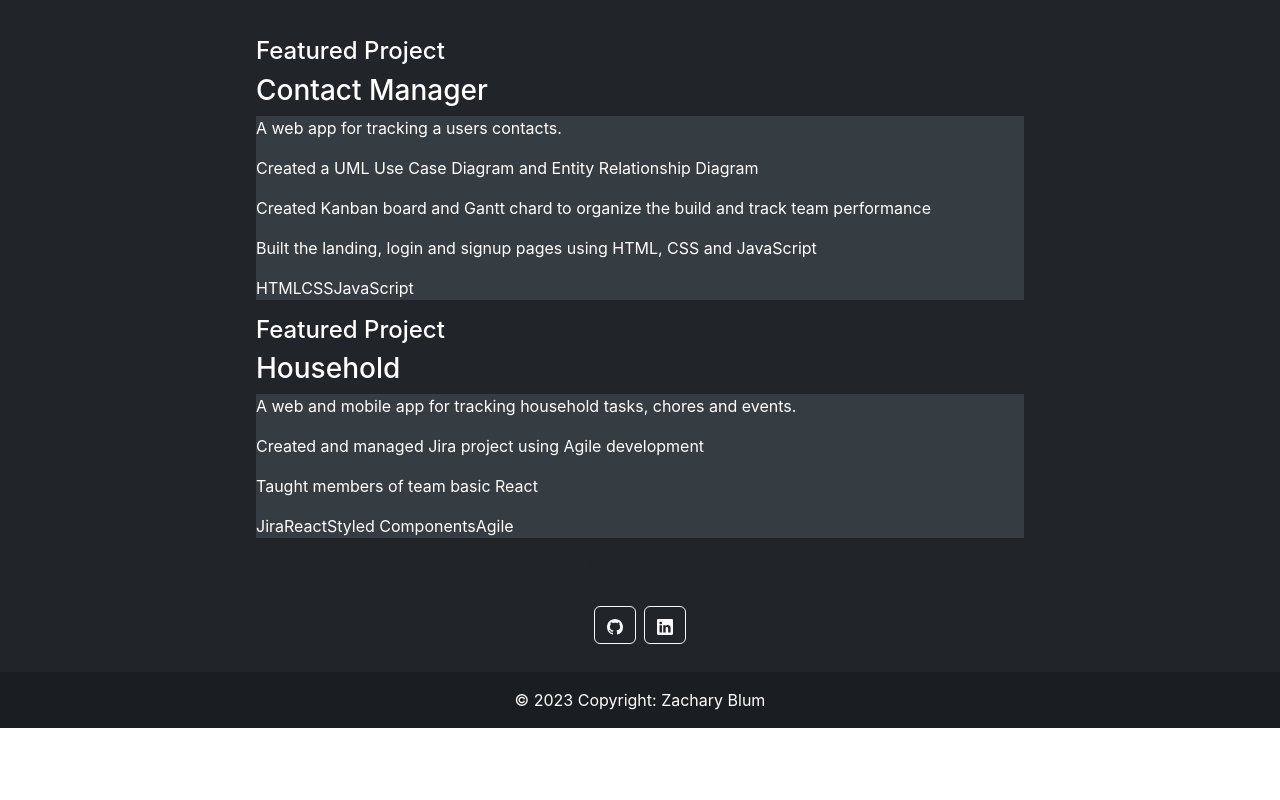
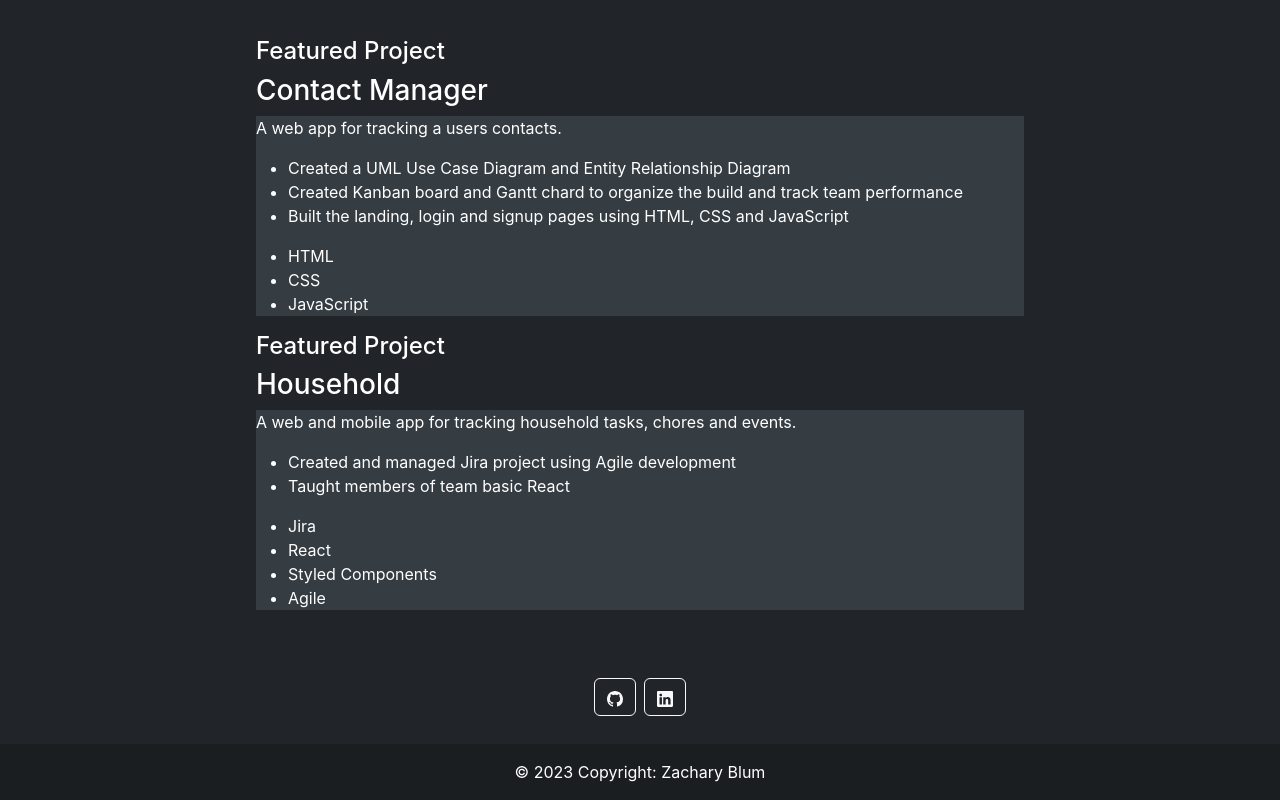
Before and after one commit to zacharyblum2/myportfolio, a React (Create React App) app: page / in a window 1280 px wide. Shown: the part 752-1552 px from the top of the page. Before the commit the page ends 1480 px from the top, so only its background shows below. Built offline with nearby package versions, Linux system fonts and the light colour scheme.

Commit message:
Use react to display contents of an array.

```diff
--- a/src/components/featuredproject/Featuredproject.jsx
+++ b/src/components/featuredproject/Featuredproject.jsx
@@ -30,12 +30,18 @@ export default class FeaturedProject extends React.Component {
                             <p>{this.state.description}</p>
                         </div>
                         <div className="resp">
-                            <p>{this.state.resp[0]}</p>
-                            <p>{this.state.resp[1]}</p>
-                            <p>{this.state.resp[2]}</p>
+                            <ul>
+                                {this.state.resp.map(resp => {
+                                    return <li>{resp}</li>
+                                })}
+                            </ul>
                         </div>
                         <div className="tech">
-                            <p>{this.state.tech}</p>
+                            <ul>
+                                {this.state.tech.map(item => {
+                                    return <li>{item}</li>
+                                })}
+                            </ul>
                         </div>
                     </div>
                 </div>
```
